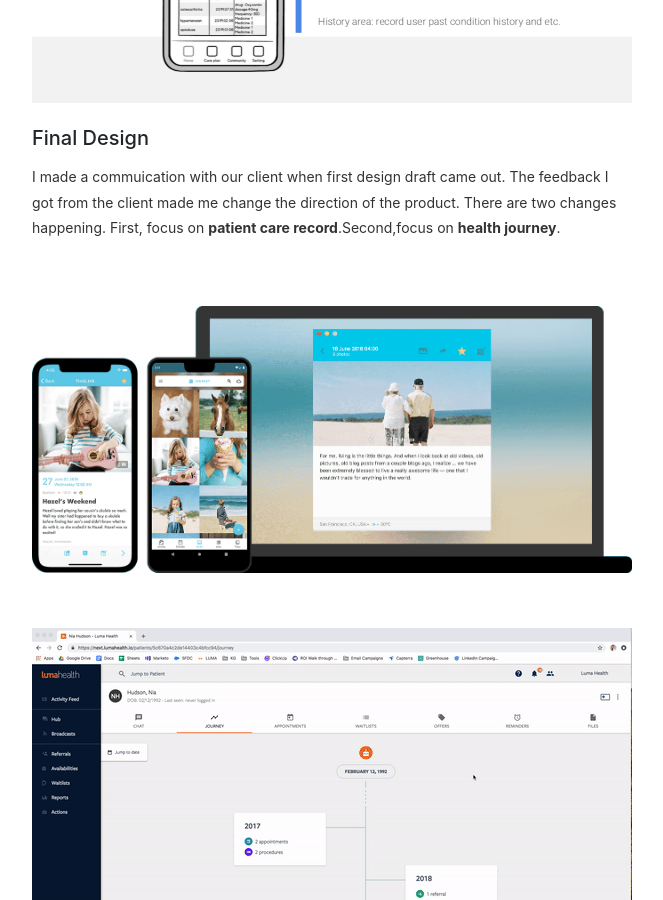
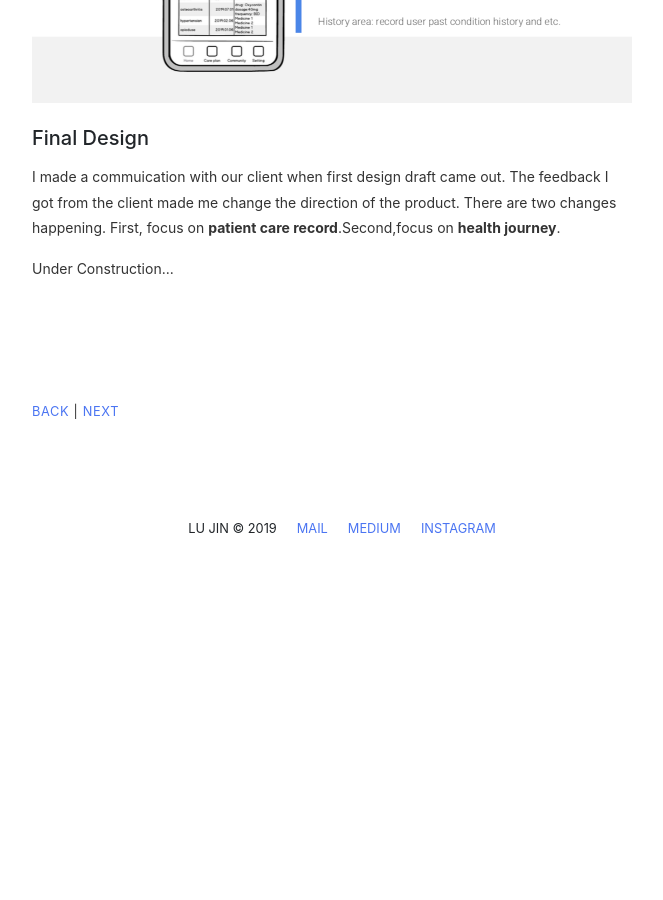
Before and after one commit to beforux/ShakeYourLove, a Jekyll site: the page work10.html, which Jekyll copies as it is, in a window 1280 px wide and 900 px high, scrolled down 3642 px. Shown: the whole window, without its empty margins (308-971 px from the left). Built offline with Jekyll 4.4.1, drawn with Linux system fonts in a browser that asks for light colours; nearby versions of some CDN libraries; after the commit the page ends 4192 px from its top, so only the background shows below that.

Commit message:
Update work10.html

```diff
--- a/work10.html
+++ b/work10.html
@@ -89,8 +89,7 @@ Except for injection, I also need to make observation towards patient to deduct
 
 <h5>Final Design</h5>
 <p>I made a commuication with our client when first design draft came out. The feedback I got from the client made me change the direction of the product. There are two changes happening. First, focus on <b>patient care record</b>.Second,focus on <b> health journey</b>.</p>
-                  <img src="img/10t12.png" width="600px">
-                                    <img src="img/10t14.gif" width="600px">
+                <p> Under Construction...</p>
 
 <section></section>
               <p class="back small left"><a href="index.html">BACK</a> | <a href="work10.html">NEXT</a></p>
```
